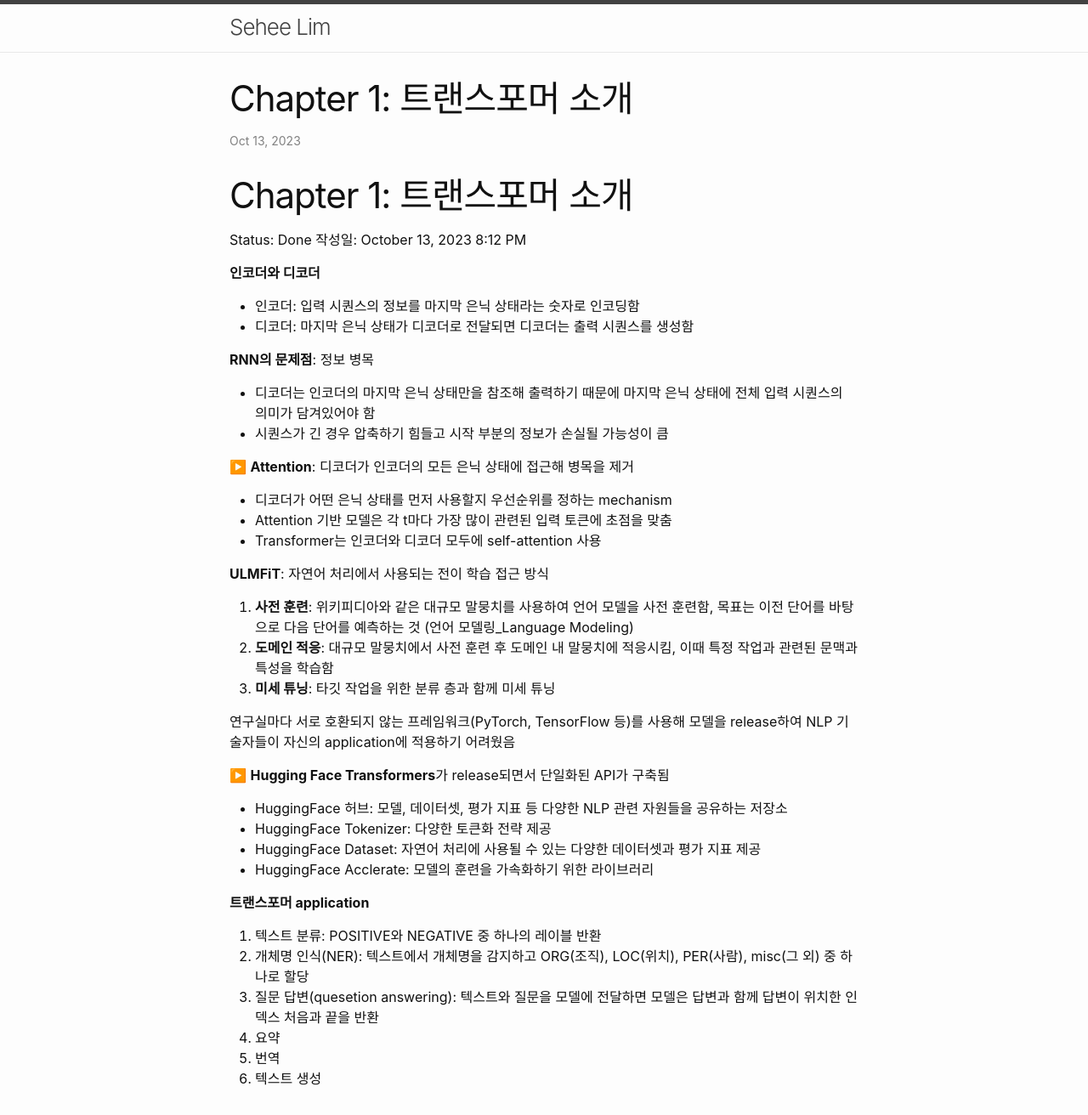
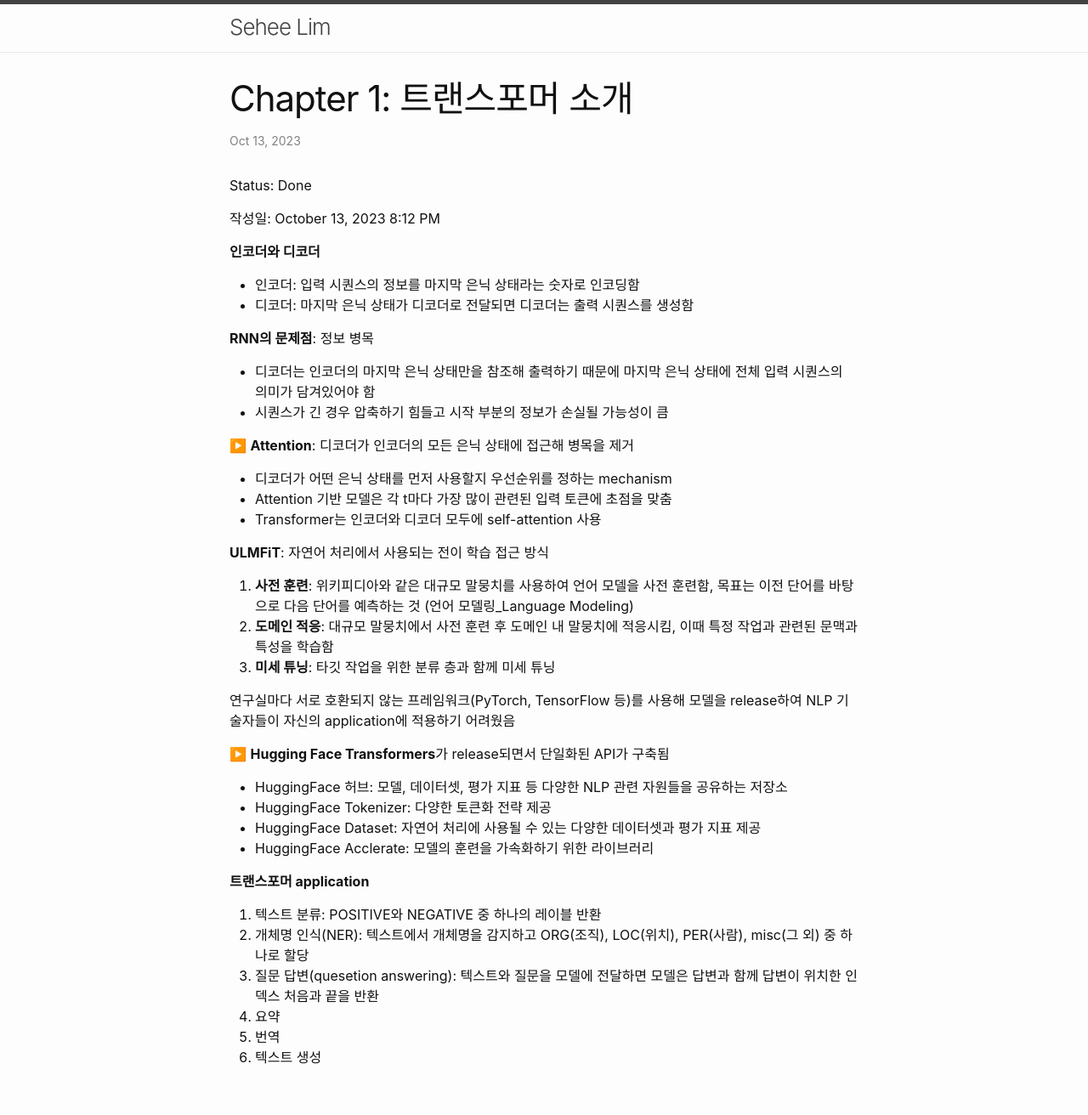
Before and after one commit to sehee-lim/sehee-lim.github.io, a Jekyll site: the page built from _posts/2023-10-13-트랜스포머 소개.md, in a window 1280 px wide, cut to the strip 0-1312 px from the top of the page. Shown: the whole strip at 85% size. Built offline with Jekyll 4.4.1, drawn with Linux system fonts in a browser that asks for light colours.

Commit message:
제목 수정

```diff
--- a/_posts/2023-10-13-트랜스포머 소개.md
+++ b/_posts/2023-10-13-트랜스포머 소개.md
@@ -5,9 +5,9 @@
 ---
 
 
-# Chapter 1: 트랜스포머 소개
 
 Status: Done
+
 작성일: October 13, 2023 8:12 PM
 
 **인코더와 디코더**
```
